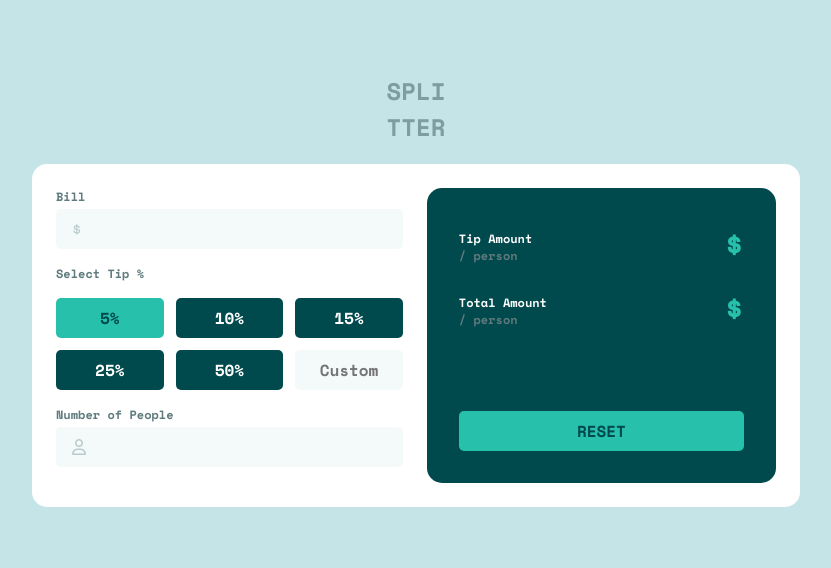
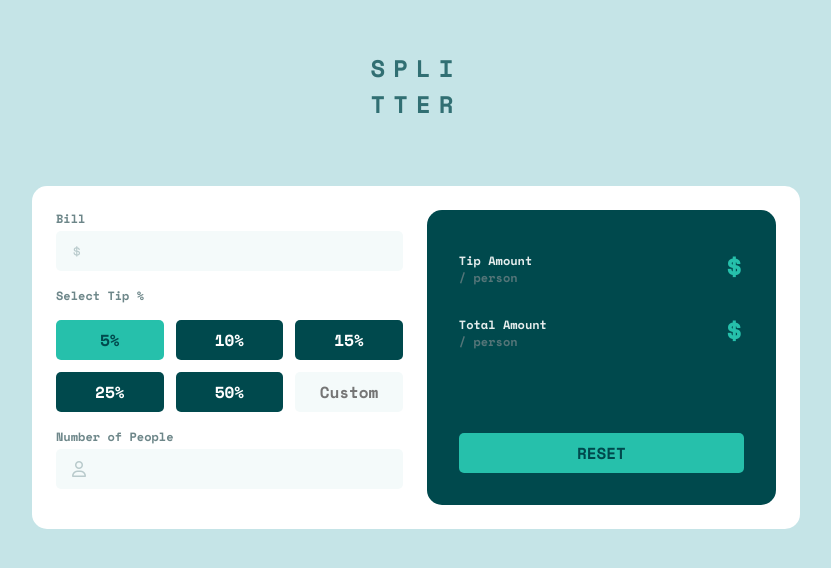
Before and after one commit to atharvpote/Tip-Calculator, a website: page index.html in a window 1280 px wide. Shown: the part 112-680 px from the top of the page, without its empty margins (224-1055 px from the left). Drawn offline with nearby package versions, Linux system fonts and the light colour scheme.

Commit message:
Layout tweak

```diff
--- a/style.css
+++ b/style.css
@@ -35,11 +35,20 @@ body {
   align-items: flex-end;
 }
 
+h1 {
+  color: var(--very-dark-cyan);
+  text-align: center;
+  margin-bottom: 4rem;
+  letter-spacing: 8px;
+  opacity: 0.75;
+}
+
 h2 {
   margin-top: 0;
   font-size: 0.75rem;
   color: var(--dark-grayish-cyan);
   margin-bottom: 0.25rem;
+  opacity: 0.9;
 }
 
 input {
@@ -80,11 +89,6 @@ button {
   padding: 1.5rem;
   max-width: 375px;
   min-height: 100%;
-}
-
-.calculator-title {
-  color: var(--grayish-cyan);
-  text-align: center;
 }
 
 .block {
@@ -147,6 +151,7 @@ button {
 
 .calculator-custom-tip-input::placeholder {
   text-align: center;
+  font-weight: var(--font-weight-bold);
 }
 
 .number-of-people-title-wrapper {
```
